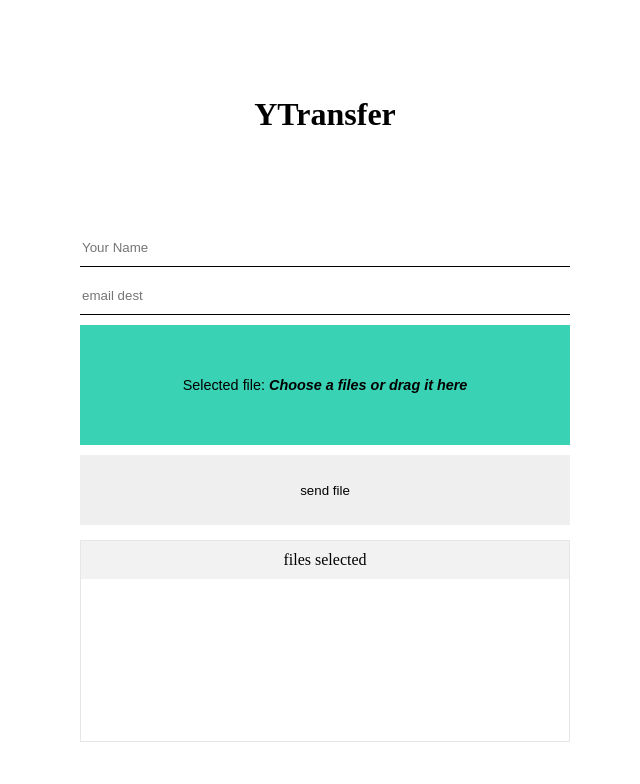
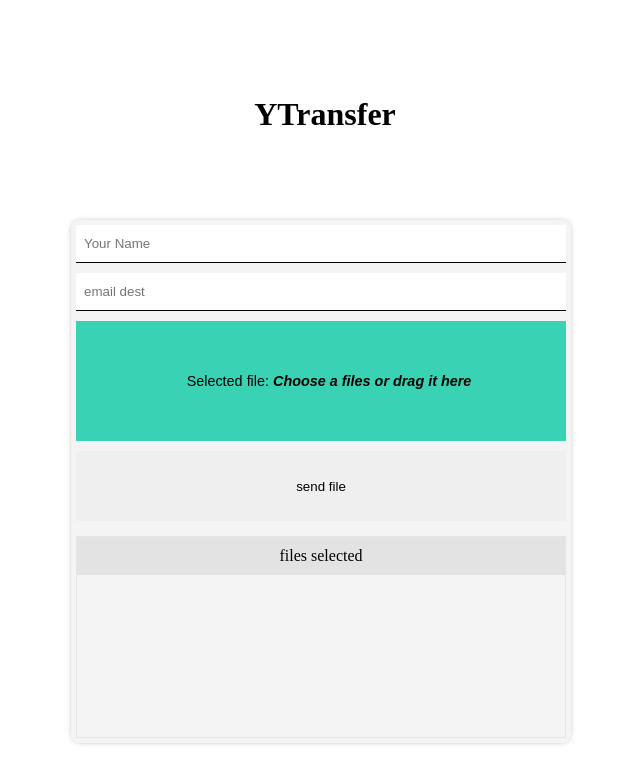
Before and after one commit to saitokojiro/php_upload, a PHP site: page / in a window 1280 px wide. Shown: the top 784 px of the page, without its empty margins (319-959 px from the left). Run offline with PHP 8.4, Linux system fonts and the light colour scheme.

Commit message:
update css

```diff
--- a/style.css
+++ b/style.css
@@ -29,8 +29,10 @@ form {
     margin-top: -100px;
     margin-left: -250px;
     width: 500px;
-    height: 300px;
-    border: 4px dashed #fff;
+    /*height: 300px;*/
+    background: #f4f4f4;
+    border-radius: 0.5rem;
+    box-shadow: 0px 0px 7px -3px rgba(0, 0, 0, 0.54);
 
 }
 
@@ -102,7 +104,9 @@ form button:active {
 }
 
 .input-css {
-    margin: 5px 5px
+    margin: 5px 5px;
+    padding-left: 0.5rem;
+    padding-right: 0.5rem;
 }
 
 
@@ -177,6 +181,7 @@ form button:active {
     margin-top: 10px;
     margin-left: 5px;
     margin-right: 5px;
+    margin-bottom: 5px;
     height: 25vh;
     border: 1px solid #e6e6e6;
 
@@ -185,7 +190,7 @@ form button:active {
 .fileBox>.titleBox {
     /*! margin-bottom: 10px; */
     padding: 10px;
-    background: #f2f2f2;
+    background: #e3e3e3;;
     text-align: center;
     vertical-align: middle;
 
```
Also changed, not shown: 1 other file.
